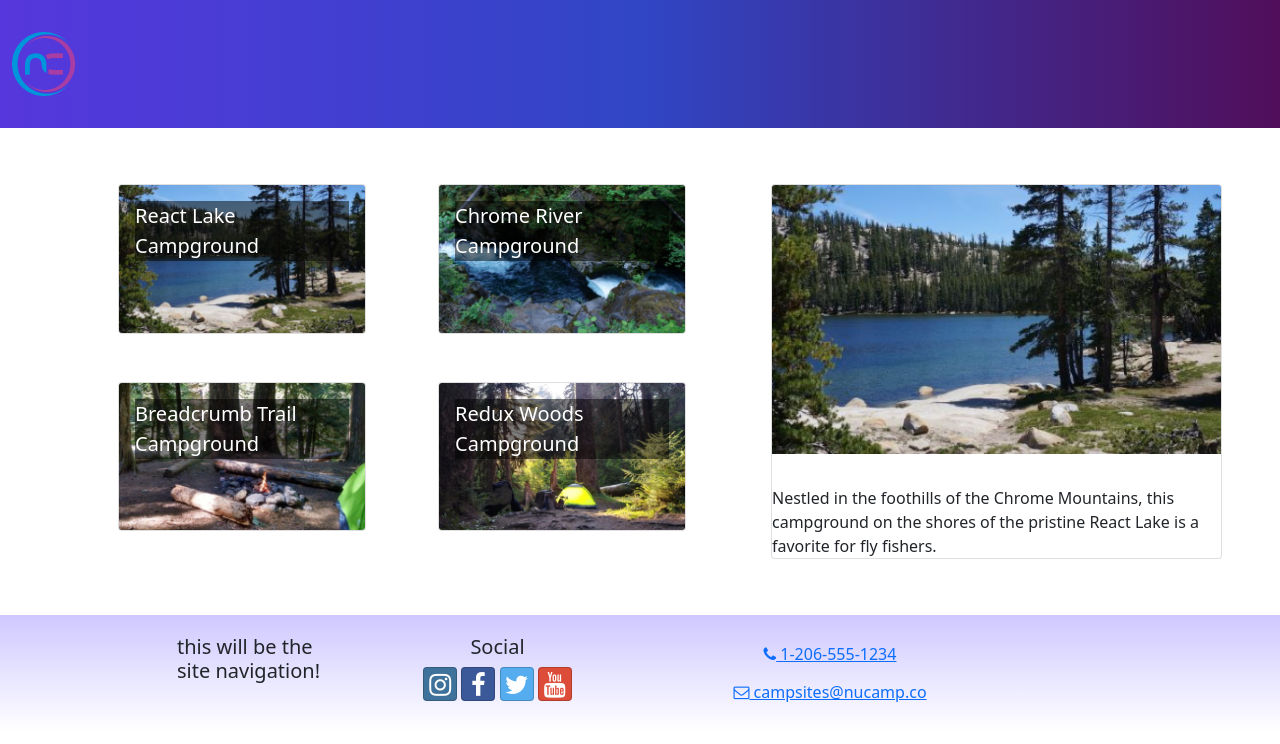
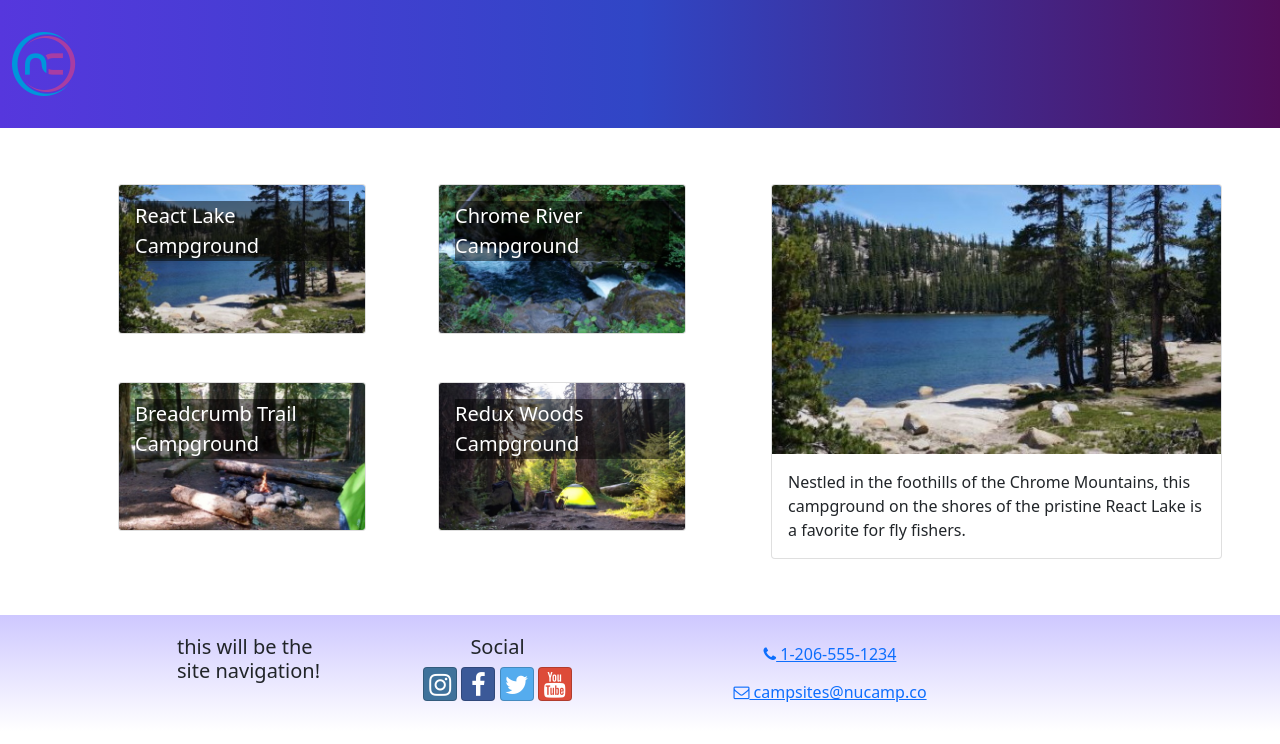
Before and after one commit to kknivves/NC-React-Course-Project-, a React (Create React App) app: page / in a window 1280 px wide. Shown: the top 744 px of the page. Built offline with nearby package versions, Linux system fonts and the light colour scheme.

Commit message:
Fixed Card Body

```diff
--- a/src/features/campsites/CampsiteDetail.js
+++ b/src/features/campsites/CampsiteDetail.js
@@ -1,19 +1,18 @@
-import { Card, CardImg, CardText, CardBody, Col } from 'reactstrap';
-
+import { Card, CardImg, CardText, CardBody, Col } from "reactstrap";
 
 const CampsiteDetail = ({ campsite }) => {
   const { image, name, description } = campsite;
 
   return (
-        <Col md='12' className='m-4' >
+    <Col md="12" className="m-4">
       <Card>
-                <CardImg top src ={image} alt={name} />
-                <CardBody></CardBody>
+        <CardImg top src={image} alt={name} />
+        <CardBody>
           <CardText>{description}</CardText>
+        </CardBody>
       </Card>
     </Col>
   );
-
 };
 
 export default CampsiteDetail;
```
Lines whose indentation alone changed are shown as unchanged.
